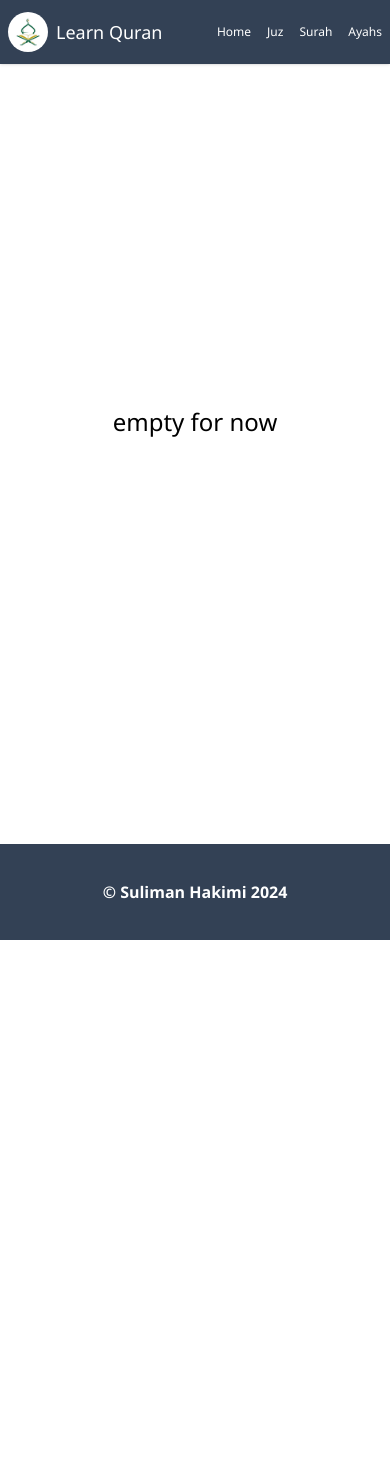
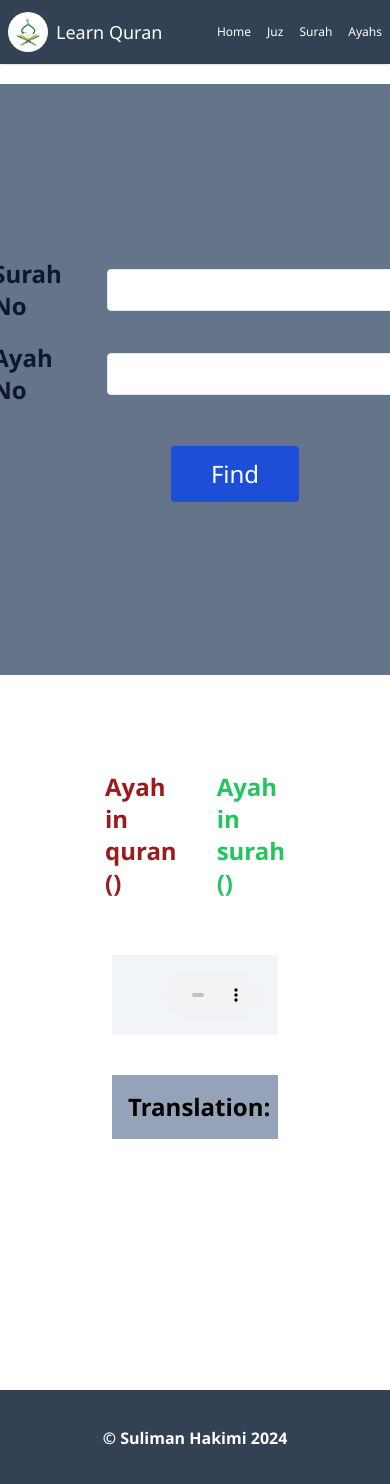
Before and after one commit to SulimanHakimi/Quran-Karim, a React (Create React App) app: page /ayahs in a window 390 px wide. Before the commit the page ends 940 px from the top, so only its background shows below. Built offline with nearby package versions, Linux system fonts and the light colour scheme; the HTML template or start-up script is replaced by a standard one.

Commit message:
add ayah pages and info

```diff
--- /dev/null
+++ b/src/components/ayahPage.jsx
@@ -0,0 +1,123 @@
+import axios from "axios";
+import React, { useState } from "react";
+
+function AyahPage() {
+  const [surah, setSurah] = useState(1);
+  const [ayah, setAyah] = useState(1);
+  const [data, setData] = useState();
+  const [loding, setLoding] = useState(false);
+  function surahInputValue(e) {
+    setSurah(e.target.value);
+  }
+  function ayahInputValue(e) {
+    setAyah(e.target.value);
+  }
+  function btnClick() {
+    setLoding(true);
+    axios
+      .get(`https://api.quran.gading.dev/surah/${surah}/${ayah}`)
+      .then((res) => {
+        setData(res.data.data);
+        setLoding(false);
+      })
+      .catch((err) => console.log(err));
+  }
+
+  return (
+    <div className=" flex mt-[10vh] min-h-screen justify-center flex-col gap-10 items-center text-2xl">
+      <div className="flex items-center justify-center gap-10 w-full bg-slate-500 flex-col min-h-[70vh]">
+        <div className="flex flex-col gap-5">
+          <div className=" gap-4 flex items-center">
+            <label
+              for="surah"
+              className="text-slate-900 text-2xl font-semibold"
+            >
+              Surah No
+            </label>
+            <input
+              id="surah"
+              type="number"
+              maxLength={3}
+              name="surah"
+              className="outline-none rounded border py-2 w-80 text-base px-3"
+              onChange={surahInputValue}
+            />
+          </div>
+          <div className="gap-6 flex items-center">
+            <label for="ayah" className="text-slate-900 text-2xl font-semibold">
+              Ayah No
+            </label>
+
+            <input
+              type="number"
+              maxLength={4}
+              id="ayah"
+              className="outline-none rounded border py-2 w-80 text-base px-3"
+              name="ayah"
+              onChange={ayahInputValue}
+            />
+          </div>
+        </div>
+        <button
+          onClick={btnClick}
+          className="py-3 px-5 bg-blue-700 text-white w-32 ml-20 rounded"
+        >
+          Find
+        </button>
+      </div>
+      <div className="flex py-10 min-h-[80vh] gap-10 flex-col w-full px-28 items-end">
+        {loding ? (
+          <>
+            <div class="w-full flex justify-center items-center">
+              <svg
+                aria-hidden="true"
+                class="md:w-14 md:h-14 h-10 w-10 text-gray-200 animate-spin fill-blue-600"
+                viewBox="0 0 100 101"
+                fill="none"
+                xmlns="http://www.w3.org/2000/svg"
+              >
+                <path
+                  d="M100 50.5908C100 78.2051 77.6142 100.591 50 100.591C22.3858 100.591 0 78.2051 0 50.5908C0 22.9766 22.3858 0.59082 50 0.59082C77.6142 0.59082 100 22.9766 100 50.5908ZM9.08144 50.5908C9.08144 73.1895 27.4013 91.5094 50 91.5094C72.5987 91.5094 90.9186 73.1895 90.9186 50.5908C90.9186 27.9921 72.5987 9.67226 50 9.67226C27.4013 9.67226 9.08144 27.9921 9.08144 50.5908Z"
+                  fill="currentColor"
+                />
+                <path
+                  d="M93.9676 39.0409C96.393 38.4038 97.8624 35.9116 97.0079 33.5539C95.2932 28.8227 92.871 24.3692 89.8167 20.348C85.8452 15.1192 80.8826 10.7238 75.2124 7.41289C69.5422 4.10194 63.2754 1.94025 56.7698 1.05124C51.7666 0.367541 46.6976 0.446843 41.7345 1.27873C39.2613 1.69328 37.813 4.19778 38.4501 6.62326C39.0873 9.04874 41.5694 10.4717 44.0505 10.1071C47.8511 9.54855 51.7191 9.52689 55.5402 10.0491C60.8642 10.7766 65.9928 12.5457 70.6331 15.2552C75.2735 17.9648 79.3347 21.5619 82.5849 25.841C84.9175 28.9121 86.7997 32.2913 88.1811 35.8758C89.083 38.2158 91.5421 39.6781 93.9676 39.0409Z"
+                  fill="currentFill"
+                />
+              </svg>
+            </div>
+          </>
+        ) : (
+          <>
+            <div className="flex gap-10 justify-center p-4 w-full">
+              <p className="text-red-800 font-semibold">
+                Ayah in quran ({data?.number?.inQuran})
+              </p>
+              <p className="text-green-500 font-semibold">
+                Ayah in surah ({data?.number?.inSurah})
+              </p>
+            </div>
+            <p className="text-2xl bg-slate-100 w-full font-semibold text-green-800 flex text-end items-start justify-end p-4 gap-5">
+              {data?.text?.arab}
+              <audio
+                controls
+                autoPlay
+                className="md:w-32 h-12 w-24 z-10 md:h-6"
+              >
+                <source src={data?.audio?.secondary[1]} type="audio/mpeg" />
+              </audio>
+            </p>
+            <p className="text-2xl font-semibold text-start w-full p-4 bg-slate-400">
+              Translation:{" "}
+              <span className="text-xl font-medium">
+                {data?.translation?.en}
+              </span>
+            </p>
+          </>
+        )}
+      </div>
+    </div>
+  );
+}
+
+export default AyahPage;
--- a/src/components/pages/ayahs.jsx
+++ b/src/components/pages/ayahs.jsx
@@ -1,11 +1,12 @@
 import React from "react";
 import Nav from "../nav";
 import Footer from "../footer";
+import AyahPage from "../ayahPage";
 function Ayahs() {
   return (
     <div>
       <Nav />
-      <div className="h-screen flex justify-center items-center text-2xl">empty for now</div>
+      <AyahPage />
       <Footer />
     </div>
   );
```
